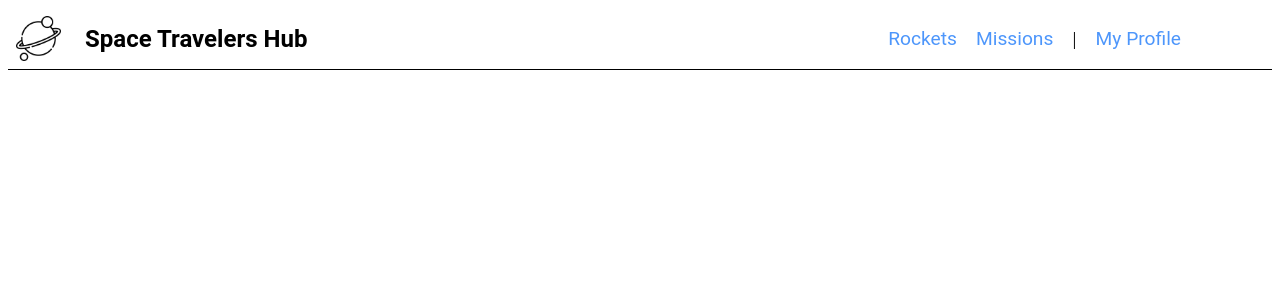
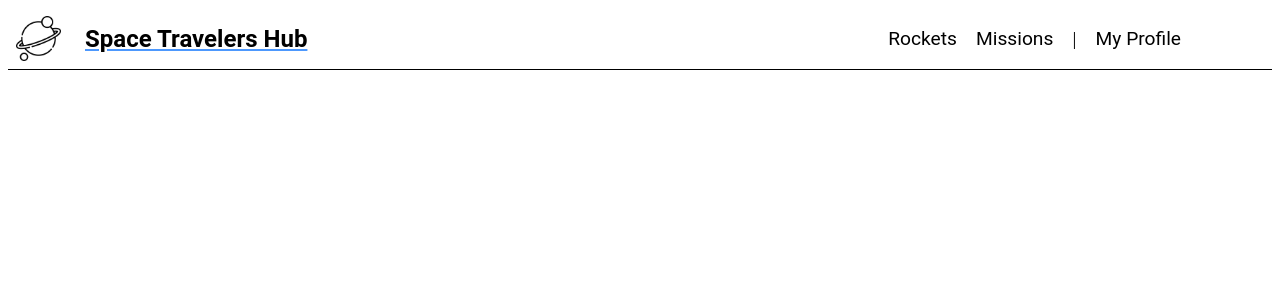
Before and after one commit to Cathella/react-group-project, a React (Create React App) app: page / in a window 1280 px wide. Shown: the top 300 px of the page. Built offline with nearby package versions, Linux system fonts and the light colour scheme.

Commit message:
Add Rockets file.

```diff
--- a/package.json
+++ b/package.json
@@ -11,6 +11,7 @@
     "react-dom": "^17.0.2",
     "react-redux": "^7.2.6",
     "react-router-dom": "^6.2.1",
+    "react-router-hash-link": "^2.4.3",
     "react-scripts": "5.0.0",
     "redux": "^4.1.2",
     "redux-logger": "^3.0.6",
--- a/src/App.js
+++ b/src/App.js
@@ -2,7 +2,7 @@ import { Provider } from 'react-redux';
 import { BrowserRouter as Router, Routes, Route } from 'react-router-dom';
 import Nav from './components/Nav/Nav';
 import store from './redux/configurateStore';
-import Profile from './components/Profile/Profile';
+import Rockets from './components/Rockets/Rockets';
 
 function App() {
   return (
@@ -10,7 +10,7 @@ function App() {
       <Router>
         <Nav />
         <Routes>
-          <Route path="/" exact component={Profile} />
+          <Route path="/" exact component={Rockets} />
         </Routes>
       </Router>
     </Provider>
--- a/src/components/Nav/Nav.css
+++ b/src/components/Nav/Nav.css
@@ -43,8 +43,12 @@ span {
 .links-container a {
 	margin-left: 1em;
 	font-size: 1.2em;
-	color: #4d96fb;
+	color: #000;
 	text-decoration: none;
 	font-family: 'Roboto', sans-serif;
+}
 
+.active {
+	text-decoration: underline;
+	color: #4d98fd;
 }
--- a/src/components/Nav/Nav.js
+++ b/src/components/Nav/Nav.js
@@ -1,20 +1,20 @@
 import React from 'react';
-import { Link } from 'react-router-dom';
+import { NavLink } from 'react-router-dom';
 import logo from './planet.png';
 import './Nav.css';
 
 const Nav = () => (
   <header>
     <nav>
-      <Link to="/" className="logo">
+      <NavLink to="/" className="logo">
         <img src={logo} className="logo-img" alt="Logo" />
         <span className="title">Space Travelers Hub</span>
-      </Link>
+      </NavLink>
       <div className="links-container">
-        <Link to="/Rockets" className="links">Rockets</Link>
-        <Link to="/Missions" className="links">Missions</Link>
+        <NavLink to="/Rockets" activeClassName="link active">Rockets</NavLink>
+        <NavLink to="/Missions" activeClassName="link active">Missions</NavLink>
         <p className="para"> | </p>
-        <Link to="/" className="links">My Profile</Link>
+        <NavLink to="/" activeClassName="active">My Profile</NavLink>
       </div>
     </nav>
   </header>
--- /dev/null
+++ b/src/components/Rockets/Rockets.js
@@ -0,0 +1,9 @@
+import React from 'react';
+
+const Rockets = () => (
+  <div>
+    <h1>Rockets</h1>
+  </div>
+);
+
+export default Rockets;
```
Also changed, not shown: 1 other file (tests, documents, lock files or other folders).
